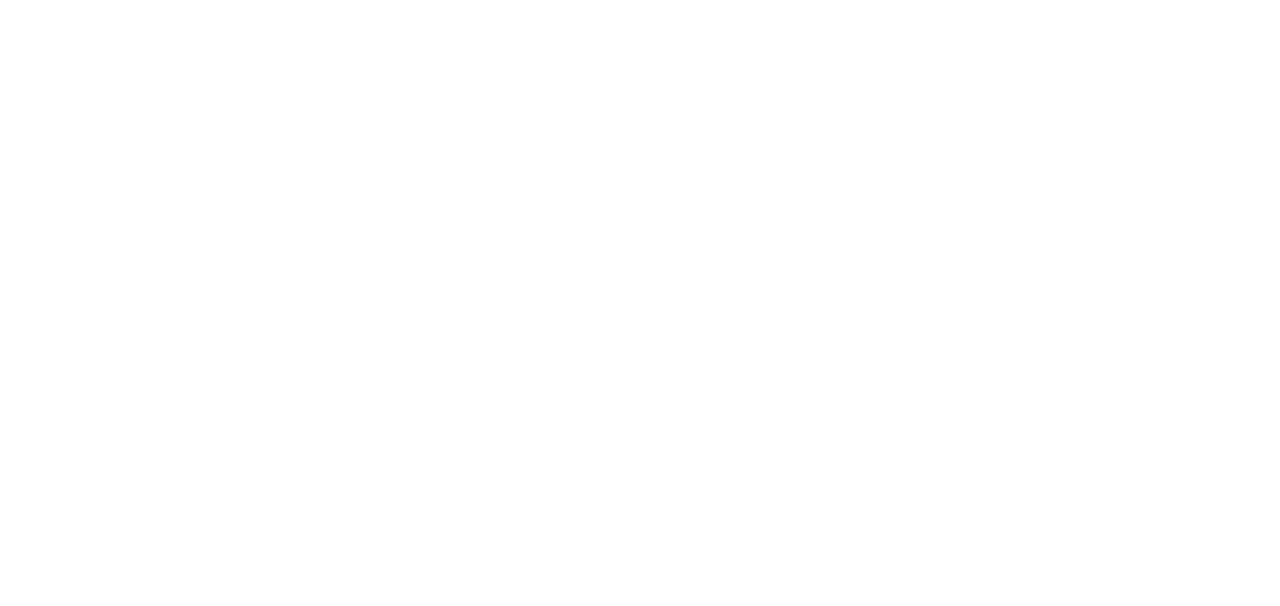
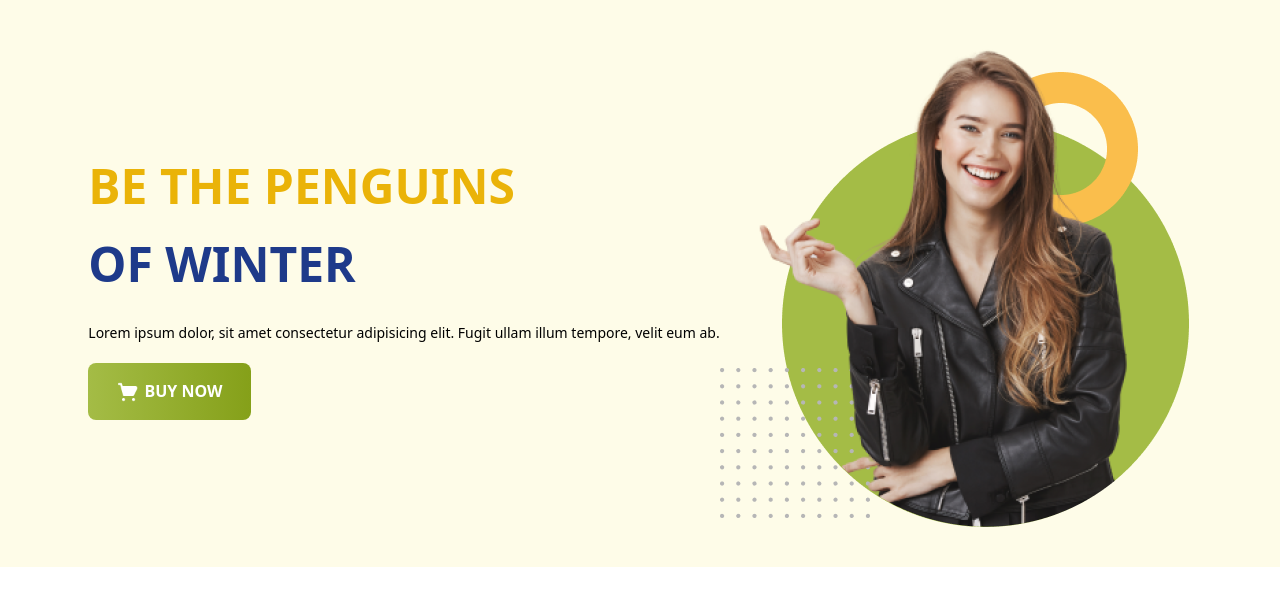
Before and after one commit to ashrafcse3/penguin-fashinon-tailwind, a plain HTML site: page index.html in a window 1280 px wide. Drawn offline with nearby package versions, Linux system fonts and the light colour scheme.

Commit message:
first heor image section added

```diff
--- a/index.html
+++ b/index.html
@@ -23,7 +23,35 @@
 </head>
 
 <body>
-
+    <header>
+        <!-- first section start -->
+        <section class="flex justify-center items-center bg-yellow-50 py-10">
+            <div class="space-y-5">
+                <h1 class="flex flex-col uppercase text-5xl font-bold leading-relaxed">
+                    <span class="text-yellow-500">be the penguins</span>
+                    <span class="text-blue-900">of winter</span>
+                </h1>
+                <p class="text-sm font-light">Lorem ipsum dolor, sit amet consectetur adipisicing elit. Fugit ullam
+                    illum tempore,
+                    velit eum ab.
+                </p>
+                <button
+                    class="py-4 px-7 bg-gradient-to-r from-[#A4BC46] to-[#85A019] text-white font-bold uppercase rounded-lg">
+                    <!-- <svg xmlns="http://www.w3.org/2000/svg" class="h-6 w-6 inline" fill="none" viewBox="0 0 24 24"
+                        stroke="currentColor" stroke-width="2">
+                        <path stroke-linecap="round" stroke-linejoin="round"
+                            d="M3 3h2l.4 2M7 13h10l4-8H5.4M7 13L5.4 5M7 13l-2.293 2.293c-.63.63-.184 1.707.707 1.707H17m0 0a2 2 0 100 4 2 2 0 000-4zm-8 2a2 2 0 11-4 0 2 2 0 014 0z" />
+                    </svg> -->
+                    <img class="inline h-6 w-6" src="icons/shopping-cart-1.png" alt="">
+                    Buy now
+                </button>
+            </div>
+            <div>
+                <img src="images/model.png" alt="">
+            </div>
+        </section>
+        <!-- first section end -->
+    </header>
 </body>
 
 </html>
```
Also changed, not shown: icons/shopping-cart-1.png (renamed from icons/shopping-cart 1.png).
